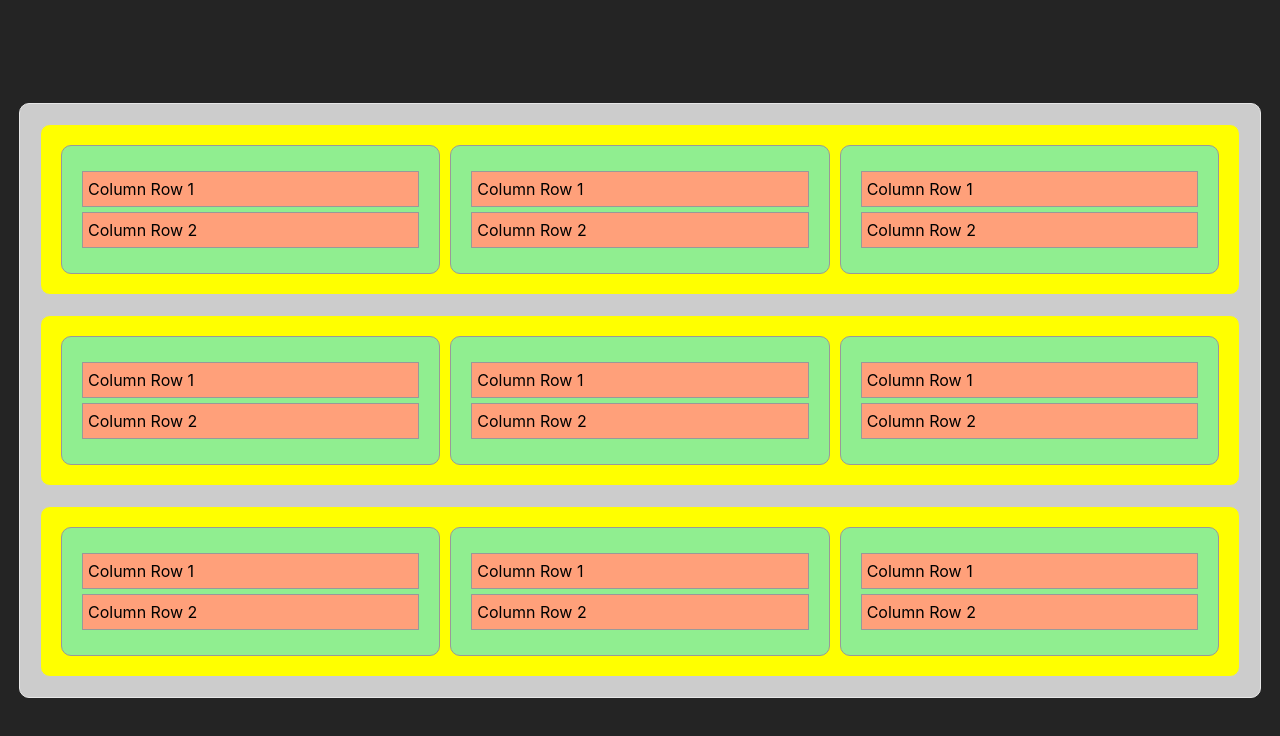
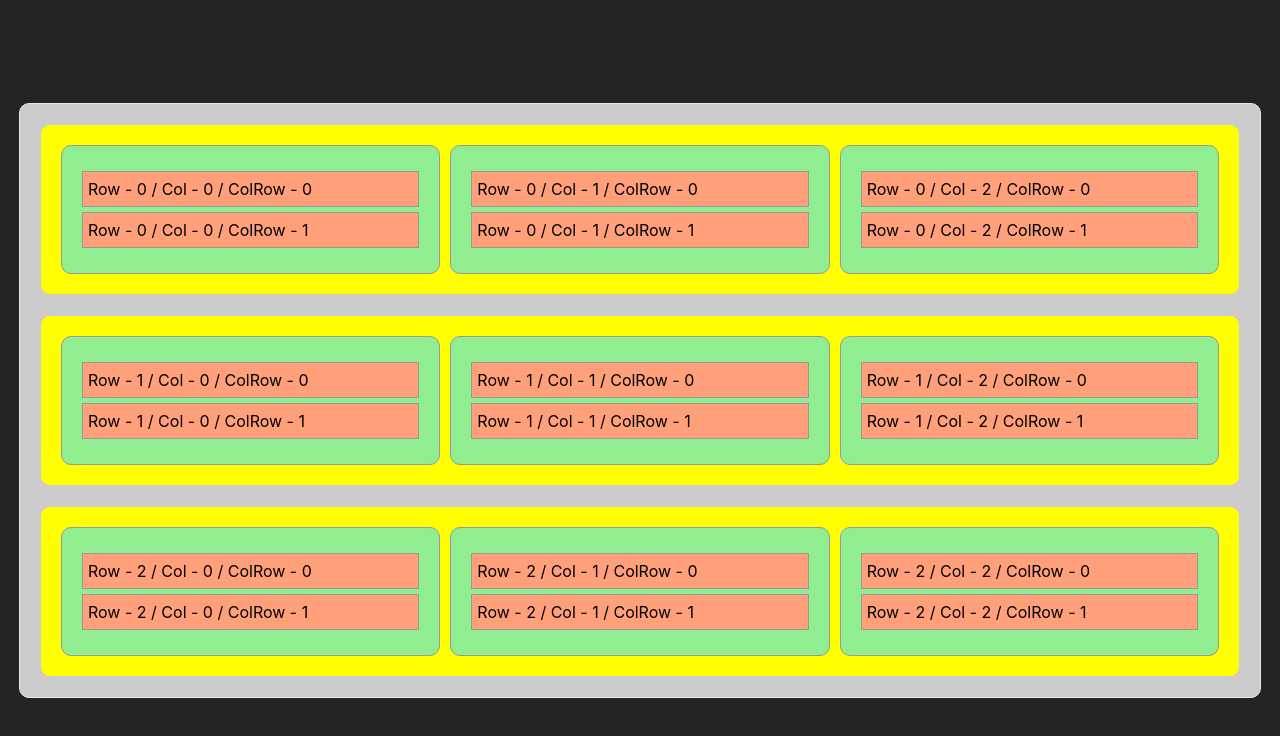
Before and after one commit to karthi13/dnd-kit-sortable, a React (Vite) app: page / in a window 1280 px wide. Shown: the top 736 px of the page. Built offline with nearby package versions, Linux system fonts and the light colour scheme.

Commit message:
fix droppable container

```diff
--- a/package.json
+++ b/package.json
@@ -15,7 +15,9 @@
     "@dnd-kit/sortable": "^10.0.0",
     "@dnd-kit/utilities": "^3.2.2",
     "react": "^19.0.0",
-    "react-dom": "^19.0.0"
+    "react-dom": "^19.0.0",
+    "ulid": "^2.3.0",
+    "use-immer": "^0.11.0"
   },
   "devDependencies": {
     "@eslint/js": "^9.19.0",
--- a/src/App.tsx
+++ b/src/App.tsx
@@ -5,24 +5,63 @@ import {
   DragStartEvent,
 } from "@dnd-kit/core";
 import React from "react";
+import { useImmer } from "use-immer";
 import { generateContent, Container, Row as RowType } from "@/data";
 import Row from "@/components/row";
-import "./App.css";
+import "@/App.css";
 
 type Props = {};
 
+const generatedData: Container = generateContent("container-1", 3);
+
 const App: React.FC<Props> = () => {
+  const [containerData, setContainerData] = useImmer<Container>(generatedData);
+
   const onDragStart = (event: DragStartEvent) => {
     console.log({ ...event });
   };
   const onDragOver = (event: DragOverEvent) => {
     console.log({ ...event });
   };
-  const onDragEnd = (event: DragEndEvent) => {
-    console.log({ ...event });
+
+  const onDragEnd = ({ active, over }: DragEndEvent) => {
+    console.log({ active, over });
+
+    if (
+      over?.data?.current &&
+      active?.data?.current &&
+      over?.data?.current?.accepts.includes(active?.data?.current?.type)
+    ) {
+      const sourceColIndex = active.data.current.parent.colIndex;
+      const sourceRowIndex = active.data.current.parent.rowIndex;
+      const targetColIndex = over.data.current.colIndex;
+      const targetRowIndex = over.data.current.rowIndex;
+
+      setContainerData((draft) => {
+        const sourceColumn = draft.rows[sourceRowIndex].columns[sourceColIndex];
+        const targetColumn = draft.rows[targetRowIndex].columns[targetColIndex];
+
+        // Find the index of the columnRow in the source column
+        const colRowIndex = sourceColumn.columnRows.findIndex(
+          (cr) => cr.id === active.id
+        );
+        if (colRowIndex === -1) return;
+
+        // Remove the columnRow from the source column
+        const [movingColumnRow] = sourceColumn.columnRows.splice(
+          colRowIndex,
+          1
+        );
+
+        // Update the parentColumnId and move it to the target column
+        movingColumnRow.parent.colIndex = targetColIndex;
+        movingColumnRow.parent.rowIndex = targetRowIndex;
+        movingColumnRow.colRowIndex = targetColumn.columnRows.length;
+        movingColumnRow.content = `Row - ${targetRowIndex} / Col - ${targetColIndex} / ColRow - ${movingColumnRow.colRowIndex}`;
+        targetColumn.columnRows.push(movingColumnRow);
+      });
+    }
   };
-
-  const containerData: Container = generateContent("container-1", 3); // Example with 3 rows
 
   return (
     <DndContext
--- a/src/components/column/index.tsx
+++ b/src/components/column/index.tsx
@@ -1,18 +1,41 @@
 import React from "react";
 import { Column as ColumnType, ColumnRow as ColRowType } from "@/data";
 import ColumnRow from "@components/columnRow";
+import Droppable from "../dnd/droppable";
+import { ulid } from "ulid";
 
 type Props = {
   column: ColumnType;
 };
 
 const Column: React.FC<Props> = ({ column }) => {
+  const colStyle = {
+    flex: 1,
+    gap: "20px",
+    border: "1px solid #999",
+    padding: "20px",
+    borderRadius: "10px",
+    backgroundColor: "lightgreen",
+  };
+
+  const droppableData = {
+    accepts: ["colRow"],
+    type: "column",
+    colIndex: column.colIndex,
+    rowIndex: column.parentRowIndex,
+  };
   return (
-    <div className="column">
+    <Droppable
+      data={droppableData}
+      id={ulid()}
+      styles={{
+        ...colStyle,
+      }}
+    >
       {column.columnRows.map((colRow: ColRowType) => (
         <ColumnRow colRow={colRow} key={colRow.id} />
       ))}
-    </div>
+    </Droppable>
   );
 };
 
--- a/src/components/columnRow/index.tsx
+++ b/src/components/columnRow/index.tsx
@@ -9,10 +9,11 @@ type Props = {
 
 const ColumnRow: React.FC<Props> = ({ colRow }) => {
   const { listeners, setNodeRef, attributes, transform } = useDraggable({
-    id: colRow.id + "-" + Math.random(),
+    id: colRow.id,
     data: {
       type: "colRow",
-      id: colRow.id + "-" + Math.random(),
+      id: colRow.id,
+      parent: colRow.parent,
     },
   });
 
--- /dev/null
+++ b/src/components/dnd/droppable.tsx
@@ -0,0 +1,41 @@
+import React, { PropsWithChildren } from "react";
+import { useDroppable, UniqueIdentifier } from "@dnd-kit/core";
+
+interface Props {
+  children: React.ReactNode;
+  dragging?: boolean;
+  id: UniqueIdentifier;
+  styles?: React.CSSProperties;
+  data: {
+    accepts: string[];
+    type: string;
+    colIndex?: number;
+    rowIndex?: number;
+  };
+}
+
+const Droppable: React.FC<PropsWithChildren<Props>> = ({
+  children,
+  id,
+  data,
+  styles,
+}) => {
+  const { setNodeRef } = useDroppable({
+    id,
+    data,
+  });
+
+  return (
+    <div
+      ref={setNodeRef}
+      aria-label="Droppable region"
+      style={{
+        ...styles,
+      }}
+    >
+      {children}
+    </div>
+  );
+};
+
+export default Droppable;
--- a/src/components/row/index.tsx
+++ b/src/components/row/index.tsx
@@ -8,7 +8,7 @@ type Props = {
 
 const Row: React.FC<Props> = ({ row }) => {
   return (
-    <div key={row.id} className="row">
+    <div className="row">
       {row.columns.map((column: ColumnType) => (
         <Column column={column} key={column.id}/>
       ))}
--- a/src/data.ts
+++ b/src/data.ts
@@ -1,16 +1,26 @@
+import { ulid } from "ulid";
+
 export type ColumnRow = {
   id: string;
   content: string;
+  colRowIndex: number;
+  parent: {
+    colIndex: number;
+    rowIndex: number;
+  };
 };
 
 export type Column = {
   id: string;
+  colIndex: number;
+  parentRowIndex: number;
   columnRows: ColumnRow[];
 };
 
 export type Row = {
   id: string;
   columns: Column[];
+  rowIndex: number;
 };
 
 export type Container = {
@@ -24,15 +34,31 @@ export function generateContent(
 ): Container {
   return {
     id: containerId,
-    rows: Array.from({ length: numRows }, (_, rowIndex) => ({
-      id: `row-${rowIndex + 1}`,
-      columns: Array.from({ length: 3 }, (_, colIndex) => ({
-        id: `col-${rowIndex + 1}-${colIndex + 1}`,
-        columnRows: Array.from({ length: 2 }, (_, colRowIndex) => ({
-          id: `col-row-${rowIndex + 1}-${colIndex + 1}-${colRowIndex + 1}`,
-          content: `Column Row ${colRowIndex + 1}`,
-        })),
-      })),
-    })),
+    rows: Array.from({ length: numRows }, (_, rowIndex) => {
+      const rowId = ulid();
+      return {
+        id: rowId,
+        rowIndex,
+        columns: Array.from({ length: 3 }, (_, colIndex) => {
+          const colId = ulid();
+          return {
+            id: colId,
+            colIndex,
+            parentRowIndex: rowIndex,
+            columnRows: Array.from({ length: 2 }, (_, colRowIndex) => {
+              return {
+                id: ulid(),
+                colRowIndex,
+                parent: {
+                  colIndex,
+                  rowIndex,
+                },
+                content: `Row - ${rowIndex} / Col - ${colIndex} / ColRow - ${colRowIndex}`,
+              };
+            }),
+          };
+        }),
+      };
+    }),
   };
 }
```
Also changed, not shown: 1 other file (tests, documents, lock files or other folders).
